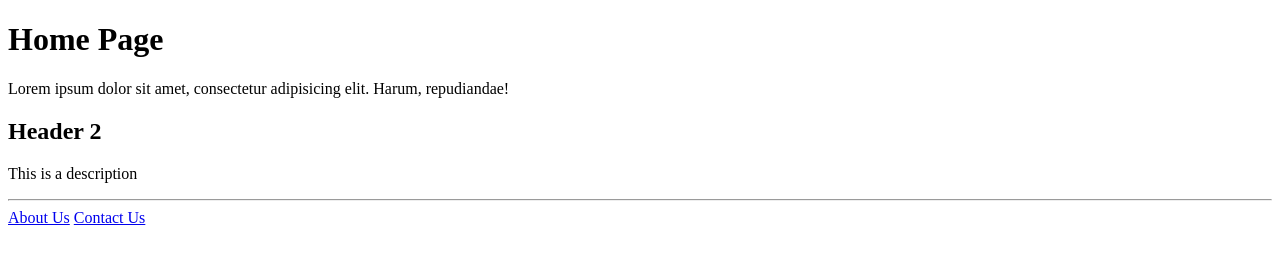
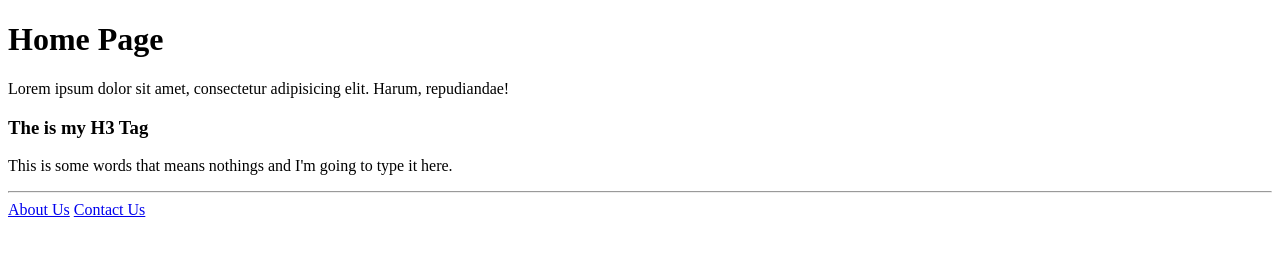
Before and after one commit to gorsar75/info-cern, a plain HTML site: page index.html in a window 1280 px wide. Drawn offline with Linux system fonts and the light colour scheme.

Commit message:
changed the h3 tag
In this change I removed the older H3 tag

```diff
--- a/index.html
+++ b/index.html
@@ -7,13 +7,13 @@
 </head>
 
 <body>
-
+<!-- Version Control System [VCS] ) -->
 <h1>Home Page</h1>
 <p>Lorem ipsum dolor sit amet, consectetur adipisicing elit. Harum, repudiandae!</p>
 
-<h2>Header 2</h2>
-<p>This is a description</p>
 
+<h3>The is my H3 Tag</h3>
+<p>This is some words that means nothings and I'm going to type it here.</p>
 <hr>
 
 <a href="about-us.html">About Us</a>
```
